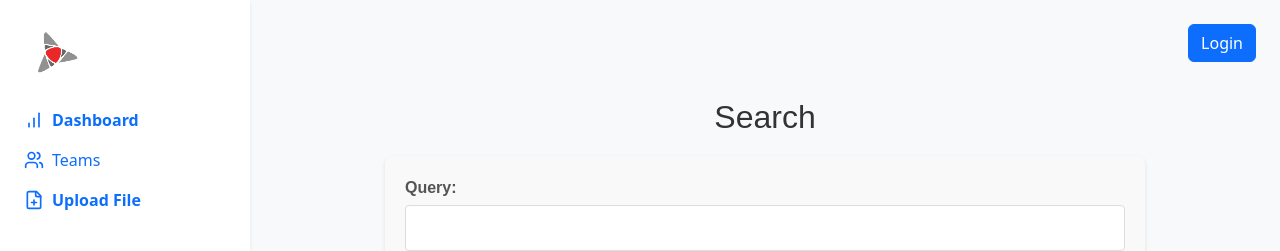
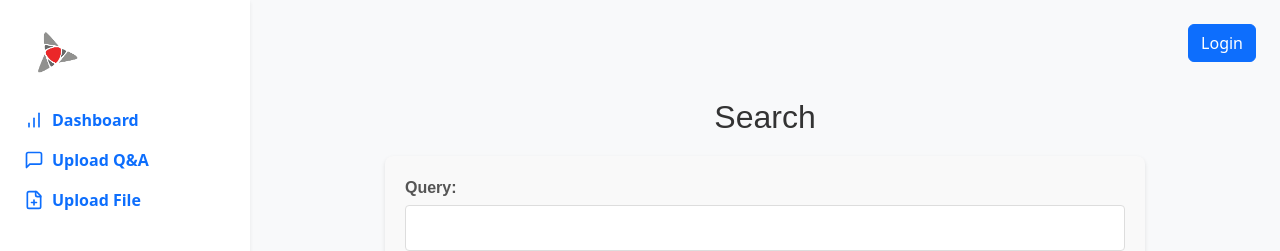
Before and after one commit to mainuzzaman-diu/ivr_frontend, a Next.js app: page /search in a window 1280 px wide. Shown: the top 251 px of the page. Built offline with nearby package versions, Linux system fonts and the light colour scheme; no server answers.

Commit message:
Added category, fix the side navbar to addQ&A

```diff
--- a/components/Layout.js
+++ b/components/Layout.js
@@ -3,7 +3,7 @@ import React from "react";
 import Image from "next/image";
 import Link from "next/link";
 import { signOut, useSession } from "next-auth/react";
-import { BarChart, Users, FilePlus } from "lucide-react";
+import { BarChart, Users, FilePlus, MessageSquare } from "lucide-react";
 
 export default function Layout({ children }) {
   const { data: session, status } = useSession(); // Get session data
@@ -20,9 +20,9 @@ export default function Layout({ children }) {
                 <BarChart size={20} /> Dashboard
               </Link>
             </li>
-            <li className="d-flex align-items-center gap-2">
-              <Link href="/teams" className="text-decoration-none d-flex align-items-center gap-2">
-                <Users size={20} /> Teams
+            <li className="text-primary fw-bold d-flex align-items-center gap-2 mt-3">
+              <Link href="/upload_qa" className="text-decoration-none d-flex align-items-center gap-2">
+                <MessageSquare size={20} /> Upload Q&A
               </Link>
             </li>
             <li className="text-primary fw-bold d-flex align-items-center gap-2 mt-3">
--- a/pages/upload_qa.js
+++ b/pages/upload_qa.js
@@ -83,7 +83,7 @@ export default function UploadQA() {
               >
                 <option value="faq">FAQ</option>
                 <option value="tuition">Tuition</option>
-                <option value="general">General</option>
+                <option value="eligibility">Eligibility</option>
               </select>
             </div>
 
```
